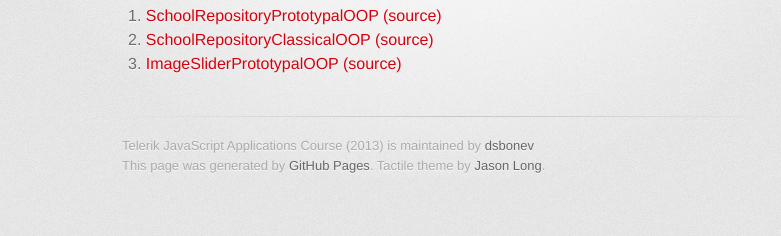
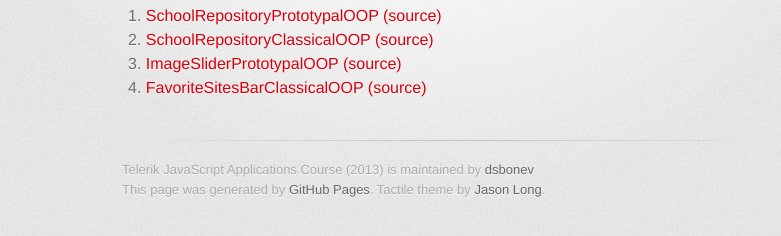
Before and after one commit to dsbonev/telerik-course-javascript-applications, a plain HTML site: page index.html in a window 1280 px wide. Shown: the part 396-632 px from the top of the page, without its empty margins (208-989 px from the left). Drawn offline with Linux system fonts and the light colour scheme; a web font is replaced by a local one.

Commit message:
add link to Favorite Sites Bar Classical OOP

```diff
--- a/index.html
+++ b/index.html
@@ -84,6 +84,21 @@
                     (source)
                   </a>
                 </li>
+                <li>
+                  <a
+                    id=favorite_sites_bar_classical_oop
+                    href=01.Advanced-OOP/04.FavoriteSitesBarClassicalOOP/index.html
+                    target=_blank
+                    >
+                    FavoriteSitesBarClassicalOOP
+                  </a>
+                  <a
+                    href=https://github.com/dsbonev/telerik-course-javascript-applications/blob/master/01.Advanced-OOP/04.FavoriteSitesBarClassicalOOP/js/main.js#files
+                    target=_blank
+                    >
+                    (source)
+                  </a>
+                </li>
               </ol>
             </li>
 
```
